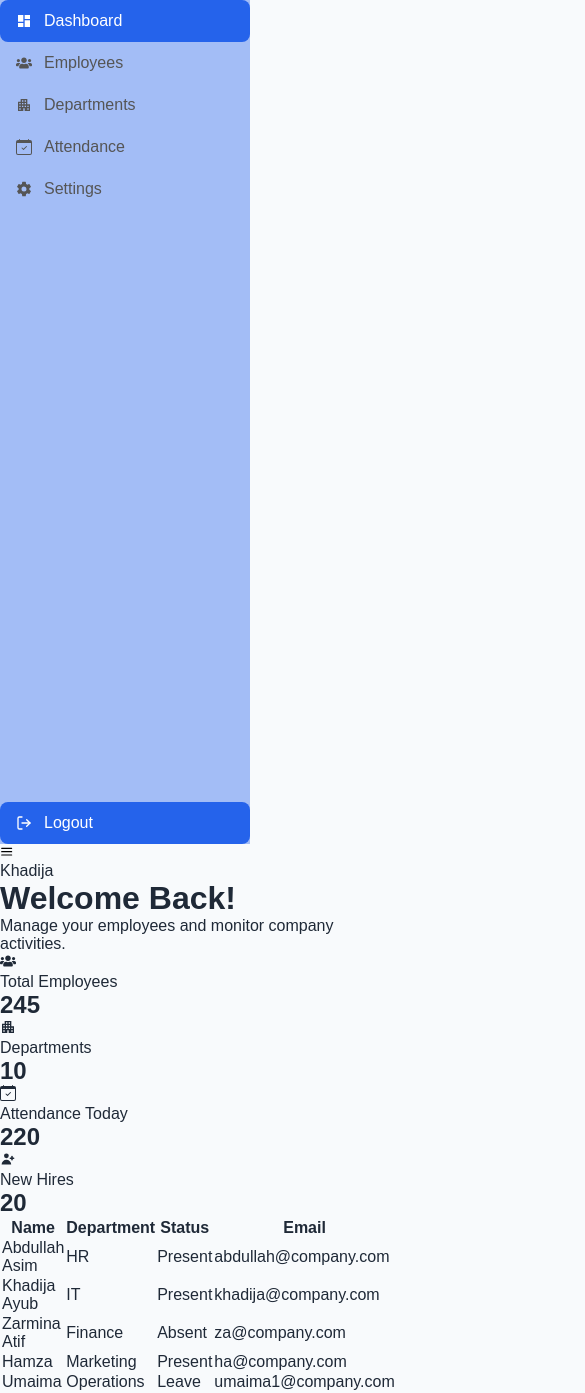
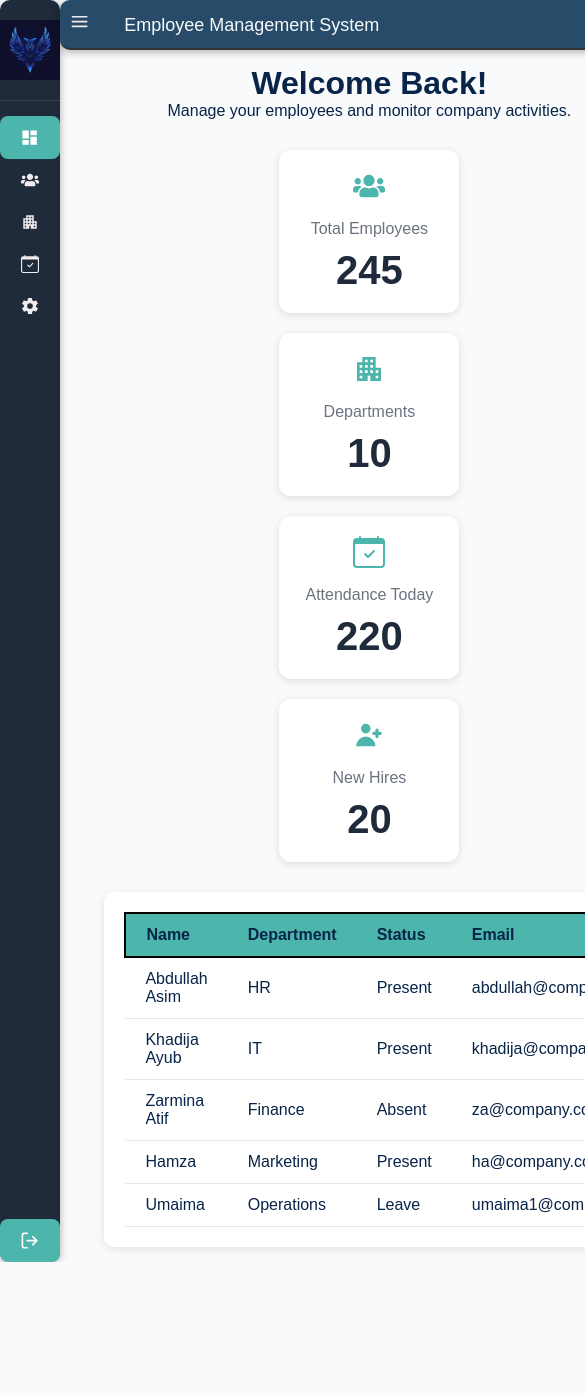
Before and after one commit to Khadija-Ayub/employee-management, a React (Vite) app: page / in a window 390 px wide. Shown: the top 1393 px of the page, 585 px wide, since content can reach past the window. After the commit the page ends 1262 px from the top, so only its background shows below. Built offline with nearby package versions, Linux system fonts and the light colour scheme.

Commit message:
Implement responsive dashboard with collapsible sidebar and header

```diff
--- a/src/components/dashboard/EmployeeTable.jsx
+++ b/src/components/dashboard/EmployeeTable.jsx
@@ -1,8 +1,9 @@
 function EmployeeTable({employees})
 {
     return(
-        <table>
-            <thead>
+        <div className="table-container">
+        <table  >
+            <thead className="t-head" >
                 <tr>
                     <th>Name</th>
                     <th>Department</th>
@@ -10,7 +11,7 @@ function EmployeeTable({employees})
                     <th>Email</th>
                 </tr>
             </thead>
-            <tbody>
+            <tbody className="t-body"  >
                { employees.map((employee) => (
                     <tr key={employee.id}>
                         <td> {employee.name} </td>
@@ -22,7 +23,7 @@ function EmployeeTable({employees})
                 )
                 )}
             </tbody>
-        </table>
+        </table></div>
     );
 }
  export default  EmployeeTable
--- a/src/components/layout/DashboardLayout.jsx
+++ b/src/components/layout/DashboardLayout.jsx
@@ -2,6 +2,7 @@ import Sidebar from "./Sidebar";
 import Header from "./Header";
 import {Outlet } from 'react-router-dom';
 import { useState } from "react";
+import "../../styles/dashboardLayout.css";
 
 function DashboardLayout()
 {
--- a/src/components/layout/Header.jsx
+++ b/src/components/layout/Header.jsx
@@ -1,14 +1,18 @@
 import {FiMenu} from "react-icons/fi";
+import "../../styles/header.css";
 function Header({collapsed , setCollapsed})
 {
     return(
          <header className="header" >
-            <div>
-                <button onClick={()=>setCollapsed(!collapsed)} >
+            <div className="header-left" >
+                <button className="menu-btn" onClick={()=>setCollapsed(!collapsed)} >
                      < FiMenu/> </button>
+                <span className="title" > Employee Management System</span>
             </div>
-            <div>
-                Khadija
+            <div className="header-right">
+             <div className="user-info">
+               <span className="username">Khadija</span>
+             </div>
             </div>
          </header>
     );
--- a/src/components/layout/Sidebar.jsx
+++ b/src/components/layout/Sidebar.jsx
@@ -6,6 +6,7 @@ import { FiLogOut } from "react-icons/fi";
 import { IoSettingsSharp } from "react-icons/io5";
 import { BsCalendarCheck } from "react-icons/bs";
 import "../../styles/sidebar.css";
+import logo from "../../assets/logo.jpg";
 
 
 const menuItems =[
@@ -41,7 +42,11 @@ const menuItems =[
 function Sidebar({collapsed})
 {
     return(
+
          <aside className={collapsed ? " sidebar collapsed" : "sidebar"} >
+          <div className="sidebar-logo">
+                <img  src={logo} alt="logo"/>
+        </div>
           <ul className="sidebar-list" >
               {menuItems.map((item)=>(
                 <li key={item.title}  className={item.bottom ? "logout-item" : ""} >
--- a/src/pages/Dashboard.jsx
+++ b/src/pages/Dashboard.jsx
@@ -4,6 +4,7 @@ import { MdApartment } from "react-icons/md";
 import { BsCalendarCheck } from "react-icons/bs";
 import { HiUserAdd } from "react-icons/hi";
 import EmployeeTable from "../components/dashboard/EmployeeTable";
+import "../styles/dashboard.css"
 
 function Dashboard()
 {
--- /dev/null
+++ b/src/styles/dashboard.css
@@ -0,0 +1,101 @@
+.dashboard{
+    display: flex;
+    flex-direction: column;
+    align-items: center;
+    padding: 30px;
+}
+
+.stat-container{
+    display: flex;
+    justify-content: center;
+    gap: 20px;
+    margin: 30px 0;
+    width: 100%;
+    flex-wrap: wrap;
+}
+
+.Stat-card{
+    background-color: #ffffff;
+    border-radius: 12px;
+    box-shadow: 0 2px 8px rgba(0,0,0,0.12);
+    padding: 20px;
+    min-width: 180px;
+    flex: 1;
+    max-width: 220px;
+
+    display: flex;
+    flex-direction: column;
+    align-items: center;
+    gap: 10px;
+
+    transition: all 0.3s ease;
+}
+
+.Stat-card:hover{
+    transform: translateY(-5px);
+    box-shadow: 0 8px 20px rgba(0,0,0,0.18);
+}
+
+.stat-icon{
+    font-size: 32px;
+    color: #4DB6AC;
+}
+
+.stat-title{
+    font-size: 16px;
+    color: #6b7280;
+    text-align: center;
+}
+
+.stat-num{
+    font-size: 40px;
+    font-weight: bold;
+    color: #1F2A3A;
+}
+.table-container{
+    background: white;
+    padding: 20px;
+    border-radius: 10px;
+    box-shadow: 0 2px 8px rgba(0,0,0,0.1);
+    width: 90%;
+    max-width: 1000px;
+}
+.t-head{
+    background-color: #4DB6AC;
+    border: 2px solid black;
+    height: 20px;
+}
+
+table{
+    border-collapse: collapse;
+    width: 100%;
+}
+
+th,
+td{
+    padding: 12px 20px;
+    text-align: left;
+}
+tbody tr{
+    border-bottom: 1px solid #e5e7eb;
+}
+tbody tr:hover{
+    background-color: #f5f7fa;
+}
+@media (max-width: 992px ) {
+
+}
+@media (max-width: 768px) {
+    .dashboard{
+        padding: 15px;
+    }
+    .stat-container{
+       gap: 20px;
+        flex-direction: column;
+        align-items: center;
+        flex-wrap: wrap;
+    }
+    .table-container{
+        overflow-x: auto;
+    }
+}
--- /dev/null
+++ b/src/styles/dashboardLayout.css
@@ -0,0 +1,10 @@
+.Dashboard-layout{
+    display: flex;
+
+}
+
+.main-content{
+    display: flex;
+    flex-direction: column;
+    flex: 1;
+}
--- a/src/styles/header.css
+++ b/src/styles/header.css
@@ -0,0 +1,32 @@
+.header{
+    display: flex;
+    background-color: rgb(39, 75, 104);
+    color: aliceblue;
+    height: 50px;
+    border-radius: var(--radius);
+    box-shadow: var(--box-shadow);
+    border-bottom: 2px solid #333333;
+    flex-direction: row;
+    align-items: center;
+}
+.menu-btn{
+    font-size: larger;
+    color: rgb(241, 235, 240);
+}
+.header-right{
+
+    margin-left: auto;
+}
+.header-left{
+    color: #f8fafa;
+    padding-left:  10px; ;
+}
+.header-left span{
+    padding-left: 30px;
+    font-size: 24px;
+}
+@media (max-width: 768px) {
+    .header-left span{
+        font-size: 18px;
+    }
+}
--- a/src/styles/sidebar.css
+++ b/src/styles/sidebar.css
@@ -1,10 +1,14 @@
 .sidebar{
     display: flex;
     flex-direction: column;
-    background-color: #a3bdf6;
+    color:var(--sidebar-textp);
+    background:var(--sidebar-bg);
     width: 250px;
-    height: 100vh;
-      transition: width 0.3s ease;
+    min-height: 100vh;
+    transition: width 0.3s ease;
+    box-shadow: var(--box-shadow);
+    border-radius: var(--radius);
+
 }
 .sidebar.collapsed span{
     display:none;
@@ -28,14 +32,16 @@
     align-items: center;
     gap: 12px;
     text-decoration: none;
-    color: #555;
+    color: rgb(241, 235, 240);
+    font-size: large;
     padding: 12px 16px;
     border-radius: 8px;
     transition: all 0.3s ease;
+
 }
 
 .sidebar-link:hover {
-    background-color: #f3f4f6;
+    background-color: var(--primary-hover);
 }
 
 .active-link {
@@ -43,7 +49,8 @@
     align-items: center;
     gap: 12px;
     text-decoration: none;
-    background-color: #2563eb;
+    background-color: #4DB6AC;
+    font-size: larger;
     color: white;
     padding: 12px 16px;
     border-radius: 8px;
@@ -53,3 +60,36 @@
     flex-direction: column;
     flex: 1;
 }
+.sidebar-logo{
+    display: flex;
+    justify-content: center;
+    align-items: center;
+
+    padding: 20px 0;
+    border-bottom: 1px solid rgba(255,255,255,0.1);
+    margin-bottom: 15px;
+}
+
+.sidebar-logo img{
+    width: 60px;
+    height: 60px;
+    object-fit: contain;
+}
+
+.sidebar-logo h2{
+    color: white;
+    font-size: 24px;
+    font-weight: bold;
+}
+@media (max-width: 768px) {
+    .sidebar{
+        width: 80px;
+    }
+    .sidebar span{
+        display: none;
+    }
+    .sidebar-link,
+    .active-link{
+        justify-content: center;
+    }
+}
--- a/src/styles/variables.css
+++ b/src/styles/variables.css
@@ -1,11 +1,11 @@
 :root {
-  --primary-color: #2563eb;
-  --primary-hover: #1d4ed8;
+  --primary-color: hsl(221, 83%, 53%);
+  /* --primary-hover: #2F3E52; */
 
   --background-color: #f8fafc;
   --surface-color: #ffffff;
 
-  --text-primary: #1f2937;
+  --text-primary: #082448;
   --text-secondary: #6b7280;
 
   --border-color: #e5e7eb;
@@ -16,11 +16,14 @@
 
 
 
-  --sidebar-bg: #1f2937;
-  --sidebar-text: #ffffff;
+  --sidebar-bg: #1F2A3A;
+  --primary: #4F8EF7;
+  --primary-hover: #6FCFC5;
+  --sidebar-text: #E5E7EB;
+
 
   --radius: 10px;
-
+  --box-shadow: 0 2px 8px rgba(0,0,0,0.30);
   --shadow: 0 2px 8px rgba(0,0,0,0.08);
 
 }
```
Also changed, not shown: src/assets/logo.jpg (added), src/styles/layout.css (deleted), src/styles/pages.css (deleted).
